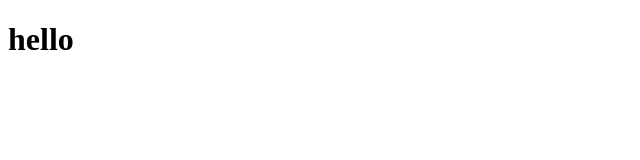
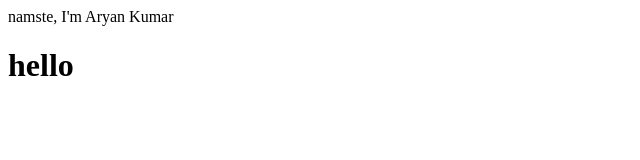
Before and after one commit to aman-raj73/aman, a plain HTML site: page index.html in a window 1280 px wide. Shown: the whole page, without its empty margins (0-640 px from the left). Drawn offline with Linux system fonts and the light colour scheme.

Commit message:
Update index.html
span

```diff
--- a/index.html
+++ b/index.html
@@ -6,6 +6,7 @@
     <title>project1</title>
 </head>
 <body>
+    <span>namste, I'm Aryan Kumar</span>
     <h1>hello</h1>
 </body>
 </html>
```
